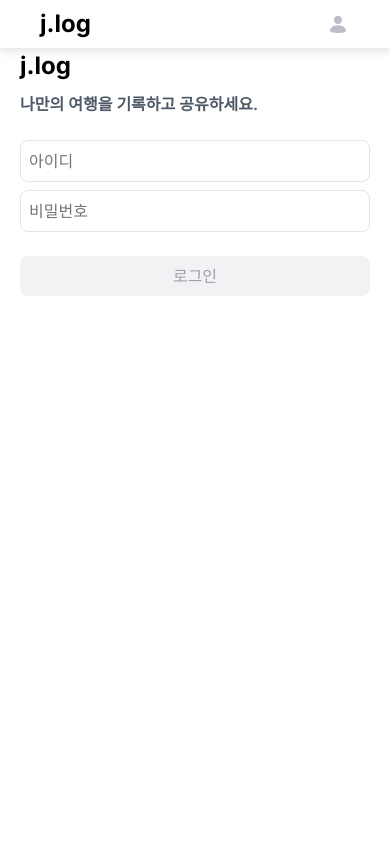
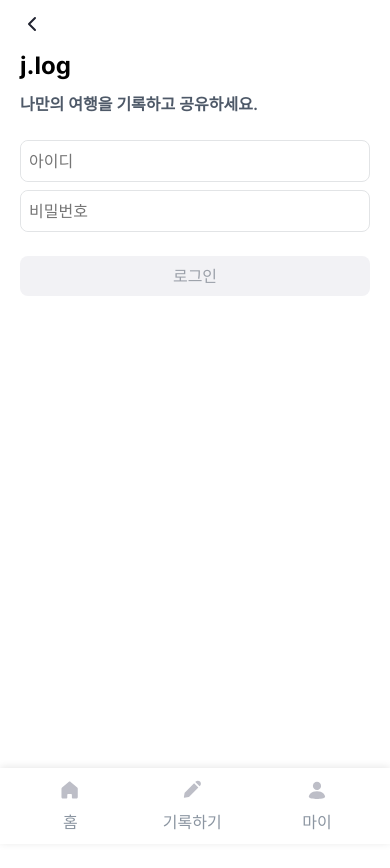
Before and after one commit to Limgabi/journey.log, a Next.js app: page /signin in a window 390 px wide. Shown: the top 868 px of the page. Built offline with nearby package versions, Linux system fonts and the light colour scheme.

Commit message:
fix #60 : 클라이언트 사이드에서 innerWidth로 접속 기기 감지

```diff
--- /dev/null
+++ b/src/app/ResponsiveLayout.tsx
@@ -0,0 +1,39 @@
+'use client';
+
+import { useEffect, useState } from 'react';
+
+import BottomNavigation from '@/components/BottomNavigation';
+import { MobileHeader, PCHeader } from '@/components/Header';
+import { useViewport } from '@/hooks';
+
+import { UserAgent } from './layout';
+
+export default function ResponsiveLayout({
+  initialUserAgent,
+  children,
+}: {
+  initialUserAgent: UserAgent;
+  children: React.ReactNode;
+}) {
+  const [userAgent, setUserAgent] = useState<UserAgent>(initialUserAgent);
+  const { isMobile } = useViewport();
+
+  useEffect(() => {
+    setUserAgent(isMobile ? 'mobile' : 'desktop');
+  }, [isMobile]);
+
+  return (
+    <>
+      {userAgent === 'desktop' ? <PCHeader /> : <MobileHeader />}
+      <main
+        style={{
+          marginTop: '4.8rem',
+          marginBottom: userAgent === 'mobile' ? '7.6rem' : '',
+        }}
+      >
+        {children}
+      </main>
+      {userAgent === 'mobile' && <BottomNavigation />}
+    </>
+  );
+}
--- a/src/app/layout.tsx
+++ b/src/app/layout.tsx
@@ -2,11 +2,11 @@ import type { Metadata } from 'next';
 import { Inter } from 'next/font/google';
 import { headers } from 'next/headers';
 
-import BottomNavigation from '@/components/BottomNavigation';
-import { MobileHeader, PCHeader } from '@/components/Header';
 import Providers from '@/providers';
 
-type UserAgent = 'desktop' | 'mobile';
+import ResponsiveLayout from './ResponsiveLayout';
+
+export type UserAgent = 'desktop' | 'mobile';
 
 const inter = Inter({ subsets: ['latin'] });
 
@@ -22,7 +22,7 @@ export default async function RootLayout({
 }>) {
   const deviceTypeHeader = headers().get('device-type') || '';
   const userAgent: UserAgent = deviceTypeHeader === 'mobile' ? 'mobile' : 'desktop';
-
+  console.log('초기 userAgent', userAgent);
   return (
     <html lang="en">
       <head>
@@ -31,16 +31,7 @@ export default async function RootLayout({
       </head>
       <body className={inter.className}>
         <Providers>
-          {userAgent === 'desktop' ? <PCHeader /> : <MobileHeader />}
-          <main
-            style={{
-              marginTop: '4.8rem',
-              marginBottom: userAgent === 'mobile' ? '7.6rem' : '',
-            }}
-          >
-            {children}
-          </main>
-          {userAgent === 'mobile' && <BottomNavigation />}
+          <ResponsiveLayout initialUserAgent={userAgent}>{children}</ResponsiveLayout>
         </Providers>
       </body>
     </html>
--- a/src/hooks/index.ts
+++ b/src/hooks/index.ts
@@ -1,2 +1,3 @@
 export * from './use-intersection-observer';
 export * from './use-outside-ref';
+export * from './use-viewport';
--- /dev/null
+++ b/src/hooks/use-viewport.ts
@@ -0,0 +1,18 @@
+import { useEffect, useState } from 'react';
+
+export function useViewport() {
+  const [isMobile, setIsMobile] = useState(false);
+
+  useEffect(() => {
+    const handleResize = () => {
+      setIsMobile(!!(window.innerWidth <= 767));
+    };
+
+    handleResize();
+
+    window.addEventListener('resize', handleResize);
+    return () => window.removeEventListener('resize', handleResize);
+  }, []);
+
+  return { isMobile };
+}
```
